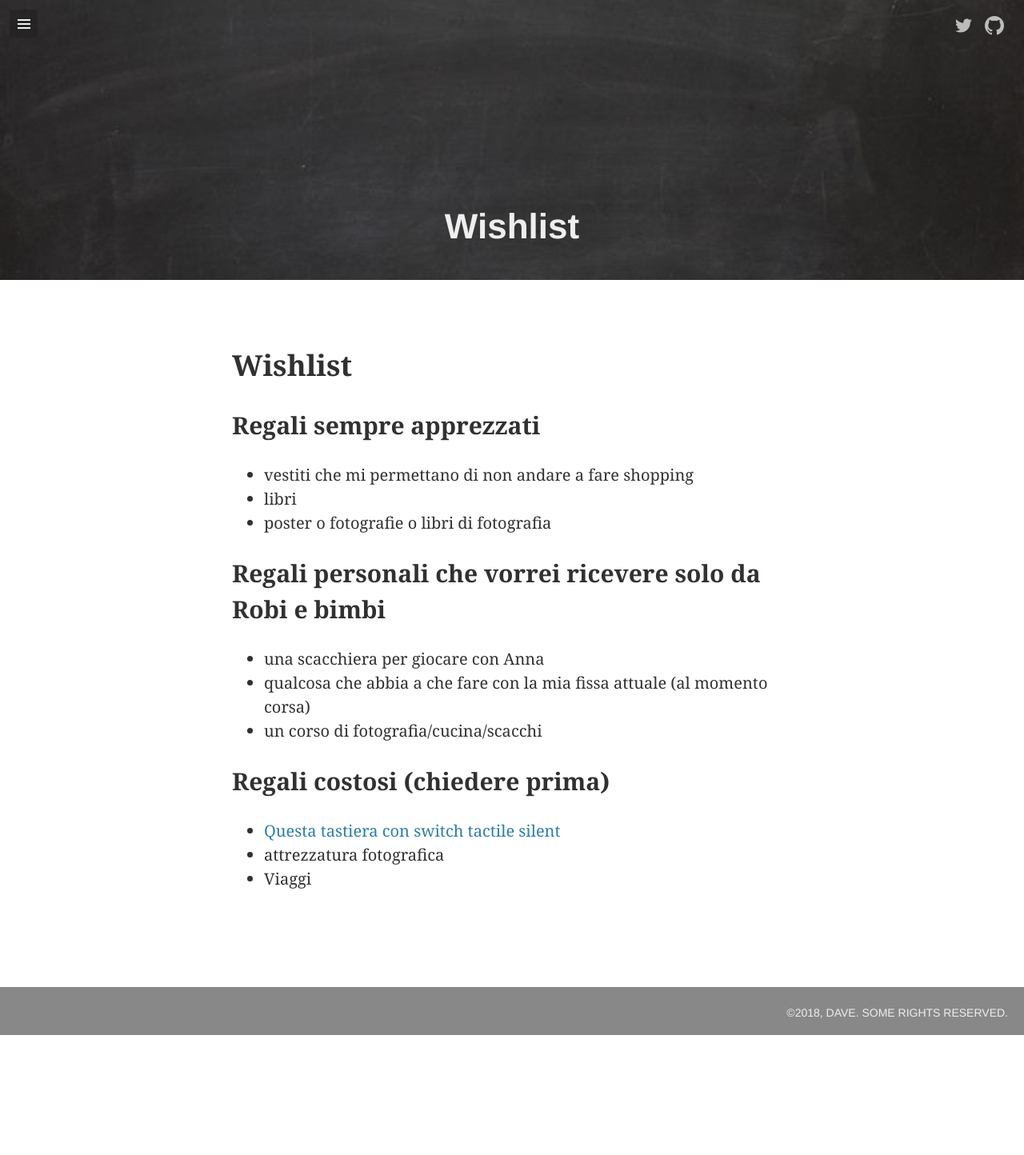
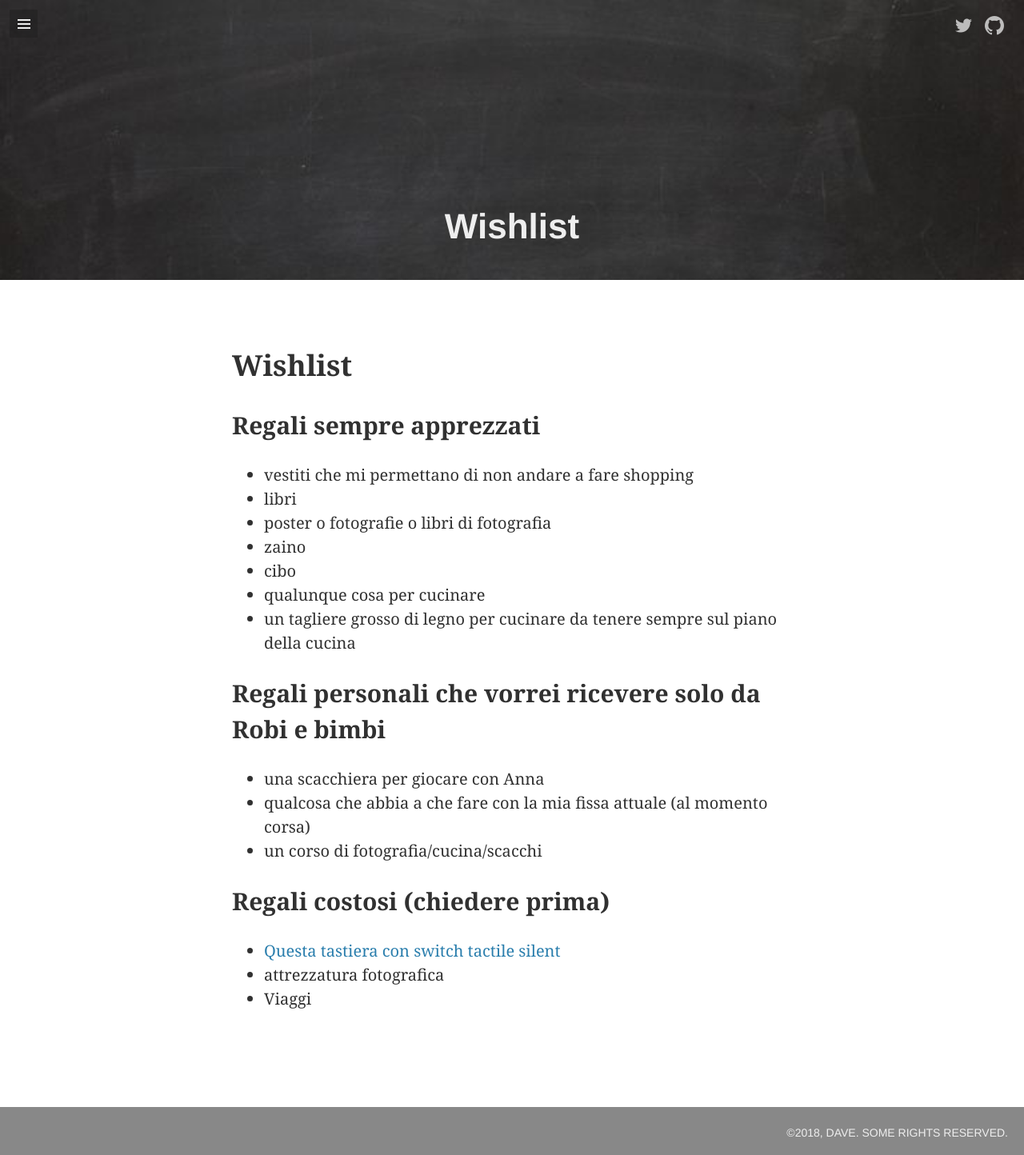
Before and after one commit to davidevernizzi/davidevernizzi.github.io, a Jekyll site: the page built from wishlist/wishlist.md, in a window 1280 px wide. Shown: the whole page at 80% size. Built offline with Jekyll 4.4.1, drawn with Linux system fonts in a browser that asks for light colours; some web fonts are replaced; our own code applies the rules of GitHub Pages for plain Markdown files; before the commit the page ends 1294 px from its top, so only the background shows below that.

Commit message:
updated wishlist

```diff
--- a/wishlist/wishlist.md
+++ b/wishlist/wishlist.md
@@ -5,6 +5,10 @@
 * vestiti che mi permettano di non andare a fare shopping
 * libri
 * poster o fotografie o libri di fotografia
+* zaino
+* cibo
+* qualunque cosa per cucinare
+* un tagliere grosso di legno per cucinare da tenere sempre sul piano della cucina
 
 ## Regali personali che vorrei ricevere solo da Robi e bimbi
 
```
